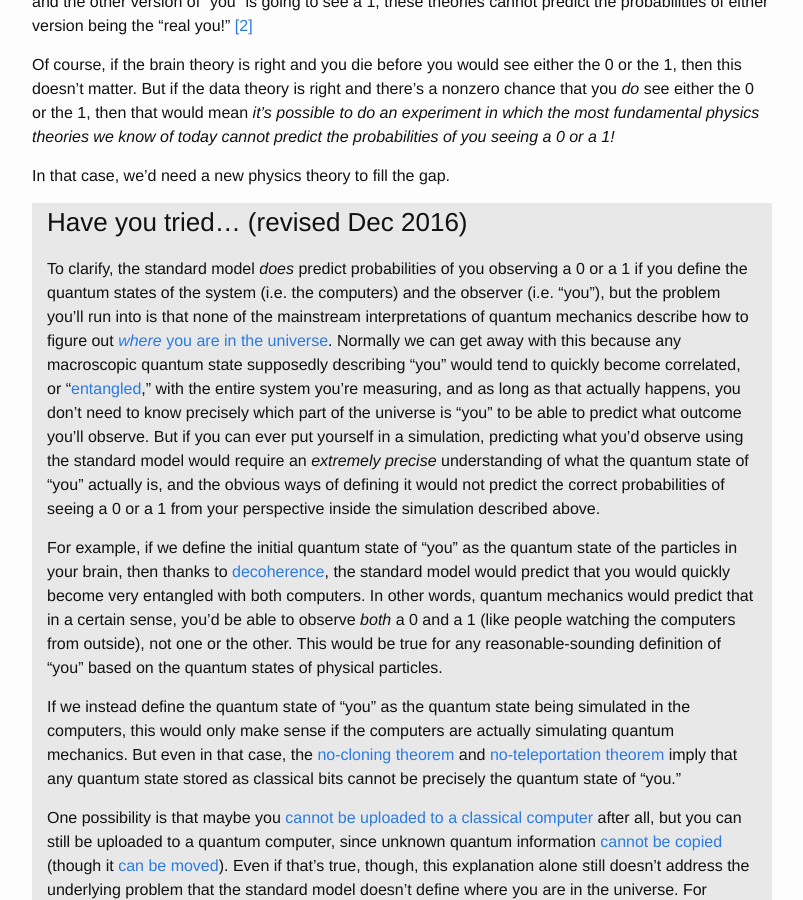
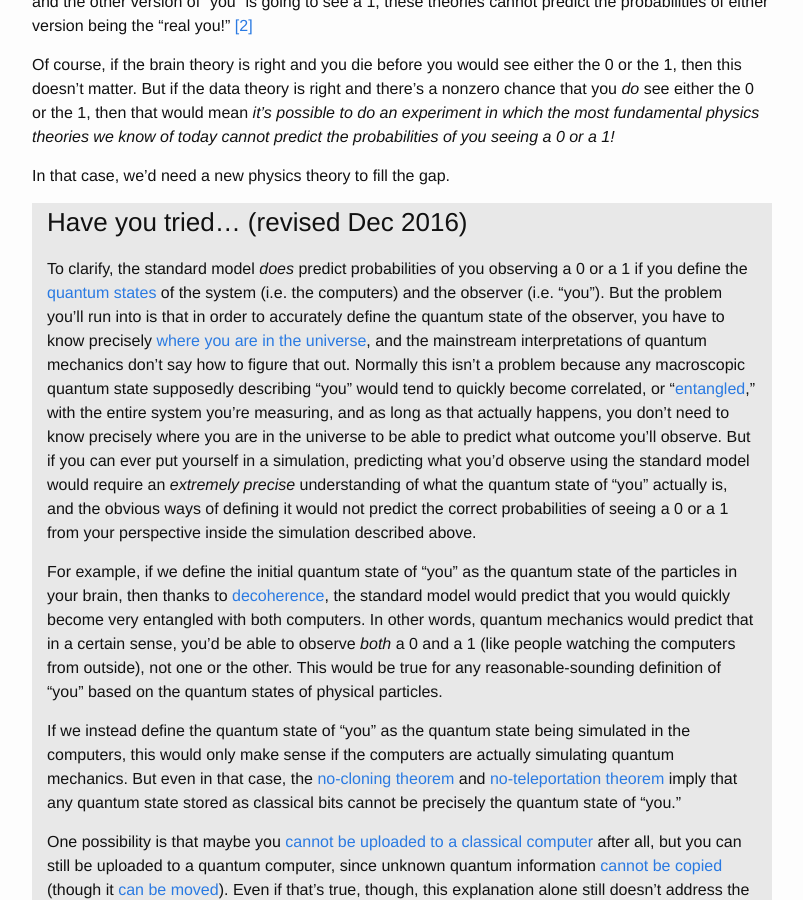
Before and after one commit to ad510/firstest-principle, a Jekyll site: the page built from _posts/2016-07-10-learning.md, in a window 1280 px wide and 900 px high, scrolled down 6375 px. Shown: the whole window, without its empty margins (238-1041 px from the left). Built offline with Jekyll 4.4.1, drawn with Linux system fonts in a browser that asks for light colours.

Commit message:
clarify that knowing where you are is needed to define observer state

```diff
--- a/_posts/2016-07-10-learning.md
+++ b/_posts/2016-07-10-learning.md
@@ -93,7 +93,7 @@
 
 > ### Have you tried... (revised Dec 2016)
 >
-> To clarify, the standard model *does* predict probabilities of you observing a 0 or a 1 if you define the quantum states of the system (i.e. the computers) and the observer (i.e. "you"), but the problem you'll run into is that none of the mainstream interpretations of quantum mechanics describe how to figure out [*where* you are in the universe](http://blog.jessriedel.com/2013/05/29/kents-set-selection-problem/). Normally we can get away with this because any macroscopic quantum state supposedly describing "you" would tend to quickly become correlated, or "[entangled](https://en.wikipedia.org/wiki/Quantum_entanglement)," with the entire system you're measuring, and as long as that actually happens, you don't need to know precisely which part of the universe is "you" to be able to predict what outcome you'll observe. But if you can ever put yourself in a simulation, predicting what you'd observe using the standard model would require an *extremely precise* understanding of what the quantum state of "you" actually is, and the obvious ways of defining it would not predict the correct probabilities of seeing a 0 or a 1 from your perspective inside the simulation described above.
+> To clarify, the standard model *does* predict probabilities of you observing a 0 or a 1 if you define the [quantum states](http://scottaaronson.com/democritus/lec9.html) of the system (i.e. the computers) and the observer (i.e. "you"). But the problem you'll run into is that in order to accurately define the quantum state of the observer, you have to know precisely [where you are in the universe](http://blog.jessriedel.com/2013/05/29/kents-set-selection-problem/), and the mainstream interpretations of quantum mechanics don't say how to figure that out. Normally this isn't a problem because any macroscopic quantum state supposedly describing "you" would tend to quickly become correlated, or "[entangled](https://en.wikipedia.org/wiki/Quantum_entanglement)," with the entire system you're measuring, and as long as that actually happens, you don't need to know precisely where you are in the universe to be able to predict what outcome you'll observe. But if you can ever put yourself in a simulation, predicting what you'd observe using the standard model would require an *extremely precise* understanding of what the quantum state of "you" actually is, and the obvious ways of defining it would not predict the correct probabilities of seeing a 0 or a 1 from your perspective inside the simulation described above.
 >
 > For example, if we define the initial quantum state of "you" as the quantum state of the particles in your brain, then thanks to [decoherence](https://en.wikipedia.org/wiki/Quantum_decoherence), the standard model would predict that you would quickly become very entangled with both computers. In other words, quantum mechanics would predict that in a certain sense, you'd be able to observe *both* a 0 and a 1 (like people watching the computers from outside), not one or the other. This would be true for any reasonable-sounding definition of "you" based on the quantum states of physical particles.
 >
```
